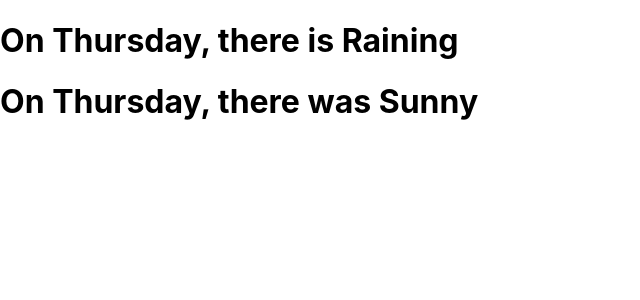
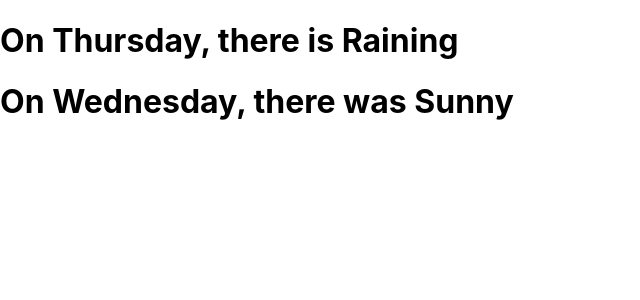
Before and after one commit to hafizkh/React-WeatherApi-Application, a React (Create React App) app in the folder weatherapi/: page / in a window 1280 px wide. Shown: the top 300 px of the page, without its empty margins (0-640 px from the left). Built offline with nearby package versions, Linux system fonts and the light colour scheme.

Commit message:
Little Changes

```diff
--- a/weatherapi/src/Weather.js
+++ b/weatherapi/src/Weather.js
@@ -14,7 +14,7 @@ export default class Weather extends Component {
     return (
       <div >
         <h1> On {this.state.day}, there is Raining</h1>
-        <h1> On {this.state.day}, there was Sunny</h1>
+        <h1> On {this.state.yesterday}, there was Sunny</h1>
       </div>
     )
   }
```
Also changed, not shown: 1 other file (tests, documents, lock files or other folders).
